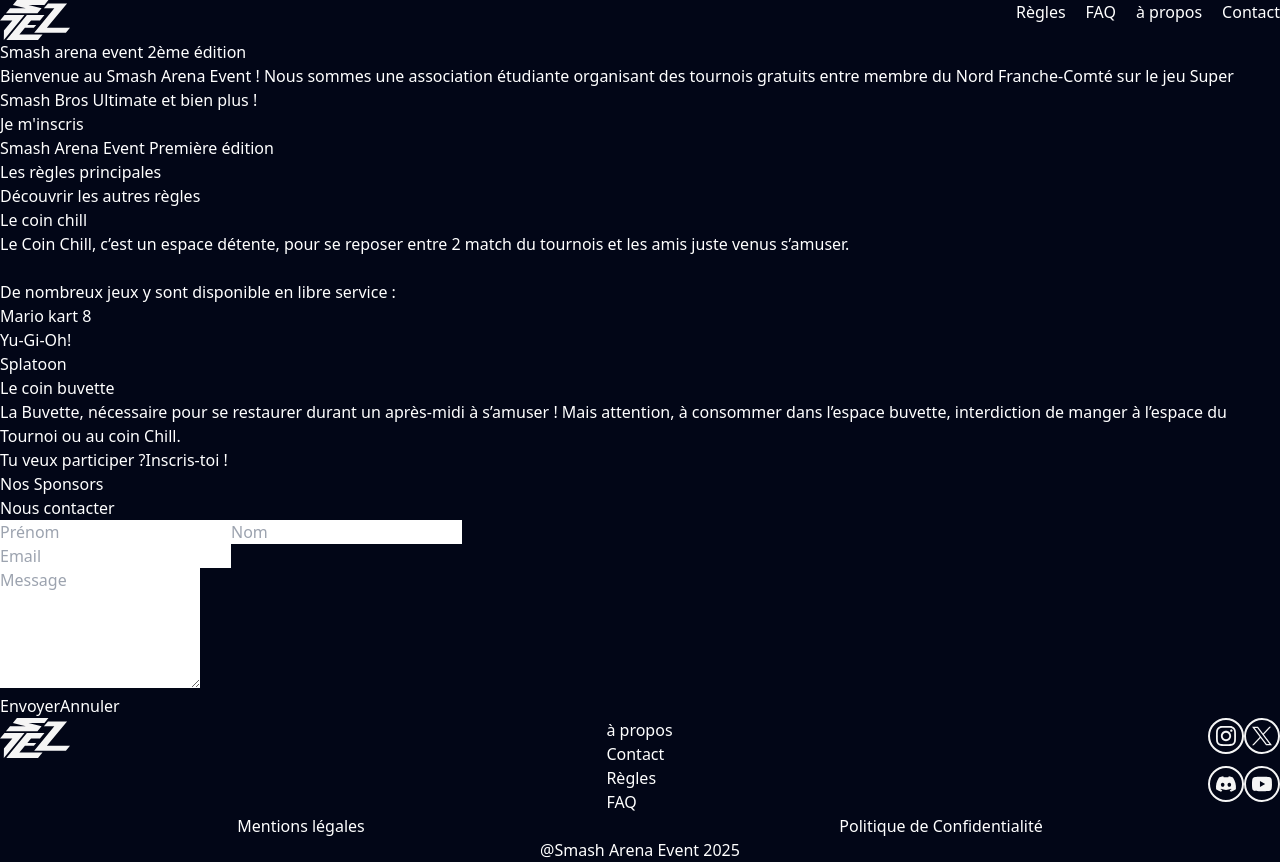
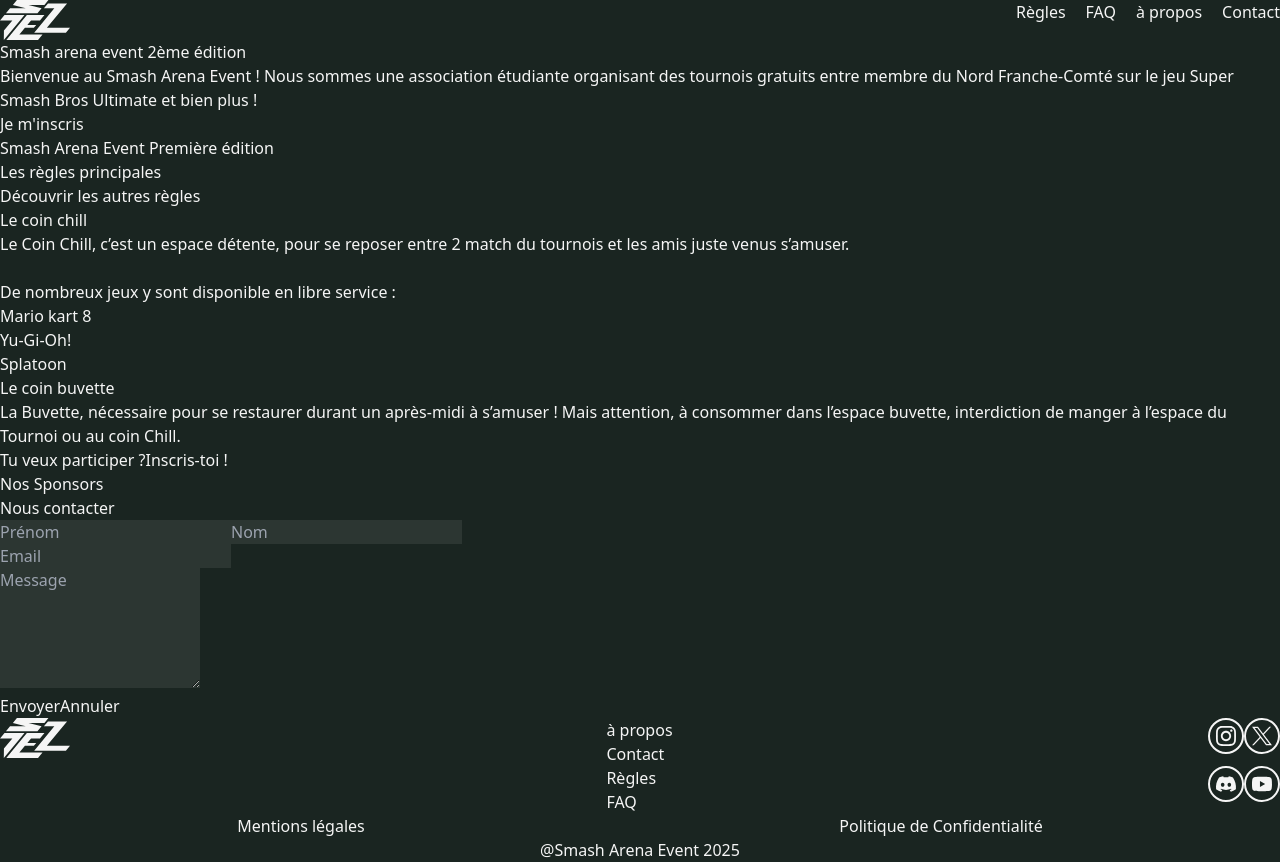
Before and after one commit to SmashArenaEvent/site_vitrine_SAE_2025, a Vue app: page / in a window 1280 px wide. Built offline with nearby package versions, Linux system fonts and the light colour scheme.

Commit message:
Page 404 et ajout des couleurs

```diff
--- a/src/App.vue
+++ b/src/App.vue
@@ -4,13 +4,13 @@ import Header from '@/components/Header.vue';
 import Footer from './components/Footer.vue';
 </script>
 <template>
-  <Header class="bg-slate-950 text-white" />
-  <main class="bg-slate-950 min-h-screen text-white">
+  <Header class="bg-Noir text-Blanc" />
+  <main class="bg-Noir min-h-screen text-Blanc">
     <RouterView v-slot="{ Component }">
       <Suspense>
         <component :is="Component" :key="$route.path" />
       </Suspense>
     </RouterView>
-    <Footer class="bg-slate-950 text-white"/>
+    <Footer class="bg-slate-Noir text-Blanc"/>
   </main>
 </template>
--- a/src/components/Formulaire.vue
+++ b/src/components/Formulaire.vue
@@ -1,19 +1,19 @@
 <!-- eslint-disable vue/multi-word-component-names -->
 <template>
-    <form @submit.prevent="submitForm">
+    <form style="text-Gris_clair" @submit.prevent="submitForm">
         <div class="lg:flex">
             <div>
-                <input class="text-black" type="text" name="firstName" v-model="form.firstName" placeholder="Prénom"/>
+                <input class="bg-Gris" type="text" name="firstName" v-model="form.firstName" placeholder="Prénom"/>
             </div>
             <div>
-                <input class="text-black" type="text" name="name" v-model="form.name" placeholder="Nom"/>
+                <input class="bg-Gris" type="text" name="name" v-model="form.name" placeholder="Nom"/>
             </div>
         </div>
         <div>
-            <input class="text-black" type="email" name="email" v-model="form.email" placeholder="Email"/>
+            <input class="bg-Gris" type="email" name="email" v-model="form.email" placeholder="Email"/>
         </div>
         <div>
-            <textarea class="text-black" rows="5" name="message" v-model="form.message" placeholder="Message"/>
+            <textarea class="bg-Gris" rows="5" name="message" v-model="form.message" placeholder="Message"/>
         </div>
         <div>
             <button><input type="submit" value="Envoyer"/></button>
--- a/src/pages/[...404].vue
+++ b/src/pages/[...404].vue
@@ -4,4 +4,11 @@
 </script>
 <template>
     <h1>Erreur 404</h1>
+    <p>Même Donkey Kong n’a su retrouver la page.<br/>Celle-ci doit être actuellement introuvable.</p>
+    <!--Image-->
+    <RouterLink to="/">
+        <button>
+            <p>Retourner à l'accueil</p>
+        </button>
+    </RouterLink>
 </template>
--- a/tailwind.config.js
+++ b/tailwind.config.js
@@ -2,6 +2,17 @@
 export default {
   content: ['./index.html', './src/**/*.{js,ts,jsx,tsx,vue}'],
   theme: {
+    "colors": {
+      "Noir": "#1a2521",
+      "Tonic": "#1ce99f",
+      "Blanc": "#f5f5f5",
+      "Gris": "#2c3632",
+      "Gris_clair": "#a0b1aa"
+    },
+    "fontFamily": {
+      "fugaz-one": "Fugaz One",
+      "gothic-a1": "Gothic A1"
+     },
     extend: {}
   },
   plugins: []
```
